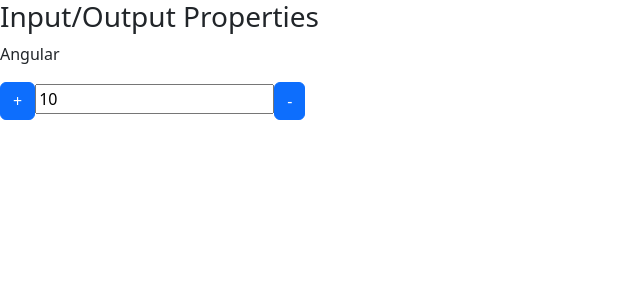
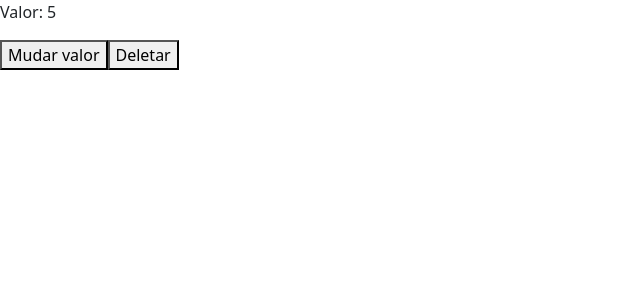
Before and after one commit to EmanuelSergio/Angular, an Angular app in the folder data-binding/: page / in a window 1280 px wide. Shown: the top 300 px of the page, without its empty margins (0-640 px from the left). Built offline with nearby package versions, Linux system fonts and the light colour scheme.

Commit message:
ciclo de vida do componente

```diff
--- a/data-binding/src/app/app.component.html
+++ b/data-binding/src/app/app.component.html
@@ -1 +1,5 @@
-<app-data-binding></app-data-binding>
+<!--app-data-binding></!--app-data-binding-->
+
+<app-ciclo [valorInicial]="valor" *ngIf="!deletarCiclo"></app-ciclo>
+<button (click)="mudarValor()">Mudar valor</button>
+<button (click)="destruirCiclo()">Deletar</button>
--- a/data-binding/src/app/app.component.ts
+++ b/data-binding/src/app/app.component.ts
@@ -6,5 +6,19 @@ import { Component } from '@angular/core';
   styleUrls: ['./app.component.css']
 })
 export class AppComponent {
-  title = 'data-binding';
+
+  valor:number=5
+  deletarCiclo:boolean=false;
+
+
+  mudarValor(){
+    this.valor++
+  }
+
+  destruirCiclo(){
+    this.deletarCiclo = true
+  }
+
+
+
 }
--- a/data-binding/src/app/app.module.ts
+++ b/data-binding/src/app/app.module.ts
@@ -7,13 +7,15 @@ import { DataBindingComponent } from './data-binding/data-binding.component';
 import { MeuFormModule } from './meu-form/meu-form.module';
 import { InputPropertyComponent } from './input-property/input-property.component';
 import { OutputPropertyComponent } from './output-property/output-property.component';
+import { CicloComponent } from './ciclo/ciclo.component';
 
 @NgModule({
   declarations: [
     AppComponent,
     DataBindingComponent,
     InputPropertyComponent,
-    OutputPropertyComponent
+    OutputPropertyComponent,
+    CicloComponent
   ],
   imports: [
     BrowserModule,
--- /dev/null
+++ b/data-binding/src/app/ciclo/ciclo.component.html
@@ -0,0 +1 @@
+<p>Valor: {{ valorInicial }}</p>
--- /dev/null
+++ b/data-binding/src/app/ciclo/ciclo.component.ts
@@ -0,0 +1,52 @@
+import { Component, Input } from '@angular/core';
+
+@Component({
+  selector: 'app-ciclo',
+  templateUrl: './ciclo.component.html',
+  styleUrls: ['./ciclo.component.css']
+})
+export class CicloComponent {
+
+ @Input() valorInicial:number=10;
+
+ constructor() {
+  this.log('constructor');
+}
+
+ngOnChanges() {
+  this.log('ngOnChanges');
+}
+
+ngOnInit() {
+  this.log('ngOnInit');
+}
+
+ngDoCheck() {
+  this.log('ngDoCheck');
+}
+
+ngAfterContentInit() {
+  this.log('ngAfterContentInit');
+}
+
+ngAfterContentChecked() {
+  this.log('ngAfterContentChecked');
+}
+
+ngAfterViewInit() {
+  this.log('ngAfterViewInit');
+}
+
+ngAfterViewChecked() {
+  this.log('ngAfterViewChecked');
+}
+
+ngOnDestroy() {
+  this.log('ngOnDestroy');
+}
+
+private log(hook: string) {
+  console.log(hook);
+}
+
+}
```
Also changed, not shown: data-binding/src/app/ciclo/ciclo.component.css (added), 1 other file (tests, documents, lock files or other folders).
